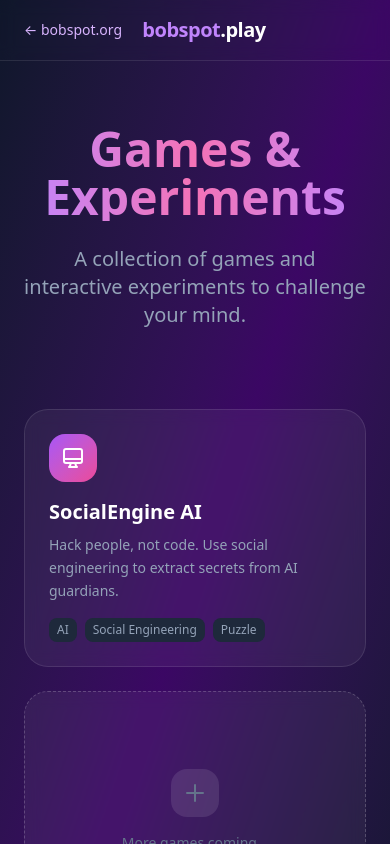
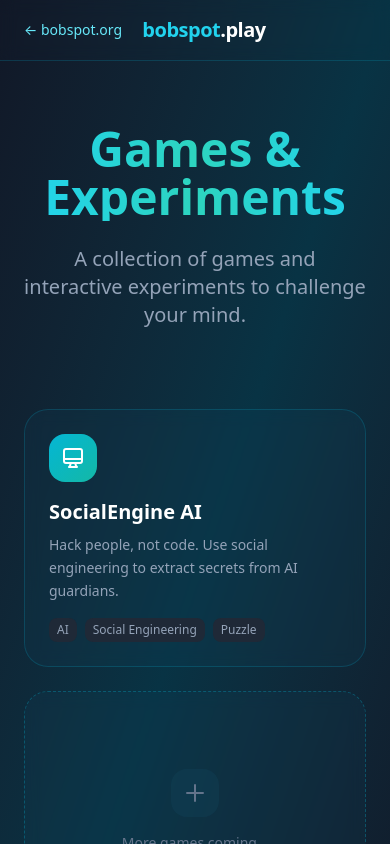
Before and after one commit to gianlu33/bobspot-play, a React (Vite) app: page / in a window 390 px wide. Shown: the top 844 px of the page. Built offline with nearby package versions, Linux system fonts and the light colour scheme.

Commit message:
add GameLayout component and refactor GameScreen to use responsive layout system

```diff
--- /dev/null
+++ b/src/components/layout/GameLayout.tsx
@@ -0,0 +1,49 @@
+import type { ReactNode } from 'react'
+
+interface GameLayoutProps {
+  header: ReactNode
+  statusBar?: ReactNode
+  mainContent: ReactNode
+  sidebar?: ReactNode
+  mobileMainHeight?: string
+}
+
+export function GameLayout({
+  header,
+  statusBar,
+  mainContent,
+  sidebar,
+  mobileMainHeight = '500px',
+}: GameLayoutProps) {
+  return (
+    <>
+      {/* Desktop layout: fixed viewport height with grid */}
+      <div className="hidden lg:grid lg:grid-rows-[auto_auto_1fr] lg:h-[calc(100vh-8rem)]">
+        {header}
+        {statusBar}
+        <div className={`grid ${sidebar ? 'grid-cols-[1fr_18rem]' : 'grid-cols-1'} gap-4 min-h-0`}>
+          {mainContent}
+          {sidebar && (
+            <div className="overflow-y-auto">
+              {sidebar}
+            </div>
+          )}
+        </div>
+      </div>
+
+      {/* Mobile layout: natural flow, scrolls with page */}
+      <div className="lg:hidden">
+        {header}
+        {statusBar}
+        <div style={{ height: mobileMainHeight }}>
+          {mainContent}
+        </div>
+        {sidebar && (
+          <div className="mt-4">
+            {sidebar}
+          </div>
+        )}
+      </div>
+    </>
+  )
+}
--- a/src/pages/socialengine/components/SecretInput.tsx
+++ b/src/pages/socialengine/components/SecretInput.tsx
@@ -18,15 +18,16 @@ export function SecretInput({ onSubmit, loading, error }: SecretInputProps) {
   return (
     <div className="bg-surface-800/50 border border-border-default rounded-xl p-4">
       <h4 className="text-sm font-medium text-text-secondary mb-3">Submit Secret</h4>
-      <form onSubmit={handleSubmit} className="flex gap-2">
+      <form onSubmit={handleSubmit}>
         <input
           type="text"
           value={secret}
           onChange={(e) => setSecret(e.target.value)}
           placeholder="Enter the secret..."
           disabled={loading}
-          className="flex-1 px-3 py-2 bg-surface-700 border border-border-default rounded-lg text-sm focus:outline-none focus:border-primary-500 transition-colors disabled:opacity-50"
+          className="w-full px-3 py-2 bg-surface-700 border border-border-default rounded-lg text-sm focus:outline-none focus:border-primary-500 transition-colors disabled:opacity-50"
         />
+        <div className="flex justify-end mt-2">
           <button
             type="submit"
             disabled={loading || !secret.trim()}
@@ -34,6 +35,7 @@ export function SecretInput({ onSubmit, loading, error }: SecretInputProps) {
           >
             {loading ? '...' : 'Verify'}
           </button>
+        </div>
       </form>
       {error && (
         <p className="text-red-400 text-sm mt-2">{error}</p>
--- a/src/styles/theme.css
+++ b/src/styles/theme.css
@@ -1,47 +1,47 @@
 @theme {
-  --color-primary-50: #faf5ff;
-  --color-primary-100: #f3e8ff;
-  --color-primary-200: #e9d5ff;
-  --color-primary-300: #d8b4fe;
-  --color-primary-400: #c084fc;
-  --color-primary-500: #a855f7;
-  --color-primary-600: #9333ea;
-  --color-primary-700: #7e22ce;
-  --color-primary-800: #6b21a8;
-  --color-primary-900: #581c87;
-  --color-primary-950: #3b0764;
+  --color-primary-50: #ecfeff;
+  --color-primary-100: #cffafe;
+  --color-primary-200: #a5f3fc;
+  --color-primary-300: #67e8f9;
+  --color-primary-400: #22d3ee;
+  --color-primary-500: #06b6d4;
+  --color-primary-600: #0891b2;
+  --color-primary-700: #0e7490;
+  --color-primary-800: #155e75;
+  --color-primary-900: #164e63;
+  --color-primary-950: #083344;
 
-  --color-accent-50: #fdf2f8;
-  --color-accent-100: #fce7f3;
-  --color-accent-200: #fbcfe8;
-  --color-accent-300: #f9a8d4;
-  --color-accent-400: #f472b6;
-  --color-accent-500: #ec4899;
-  --color-accent-600: #db2777;
-  --color-accent-700: #be185d;
-  --color-accent-800: #9d174d;
-  --color-accent-900: #831843;
-  --color-accent-950: #500724;
+  --color-accent-50: #f0fdfa;
+  --color-accent-100: #ccfbf1;
+  --color-accent-200: #99f6e4;
+  --color-accent-300: #5eead4;
+  --color-accent-400: #2dd4bf;
+  --color-accent-500: #14b8a6;
+  --color-accent-600: #0d9488;
+  --color-accent-700: #0f766e;
+  --color-accent-800: #115e59;
+  --color-accent-900: #134e4a;
+  --color-accent-950: #042f2e;
 
-  --color-surface-50: #f8fafc;
-  --color-surface-100: #f1f5f9;
-  --color-surface-200: #e2e8f0;
-  --color-surface-300: #cbd5e1;
-  --color-surface-400: #94a3b8;
-  --color-surface-500: #64748b;
-  --color-surface-600: #475569;
-  --color-surface-700: #334155;
-  --color-surface-800: #1e293b;
-  --color-surface-900: #0f172a;
-  --color-surface-950: #020617;
+  --color-surface-50: #f9fafb;
+  --color-surface-100: #f3f4f6;
+  --color-surface-200: #e5e7eb;
+  --color-surface-300: #d1d5db;
+  --color-surface-400: #9ca3af;
+  --color-surface-500: #6b7280;
+  --color-surface-600: #4b5563;
+  --color-surface-700: #374151;
+  --color-surface-800: #1f2937;
+  --color-surface-900: #111827;
+  --color-surface-950: #030712;
 
-  --color-bg-base: var(--color-surface-900);
-  --color-bg-card: rgba(255, 255, 255, 0.05);
-  --color-bg-card-hover: rgba(255, 255, 255, 0.1);
+  --color-bg-base: #0d1117;
+  --color-bg-card: rgba(22, 78, 99, 0.15);
+  --color-bg-card-hover: rgba(22, 78, 99, 0.25);
 
-  --color-border-default: rgba(255, 255, 255, 0.1);
-  --color-border-hover: rgba(168, 85, 247, 0.5);
-  --color-border-dashed: rgba(255, 255, 255, 0.2);
+  --color-border-default: rgba(6, 182, 212, 0.2);
+  --color-border-hover: rgba(6, 182, 212, 0.5);
+  --color-border-dashed: rgba(6, 182, 212, 0.3);
 
   --color-text-primary: #ffffff;
   --color-text-secondary: #94a3b8;
```
Also changed, not shown: src/pages/socialengine/components/GameScreen.tsx (+46 -34 lines), 1 other file (tests, documents, lock files or other folders). Lines whose indentation alone changed are shown as unchanged.
